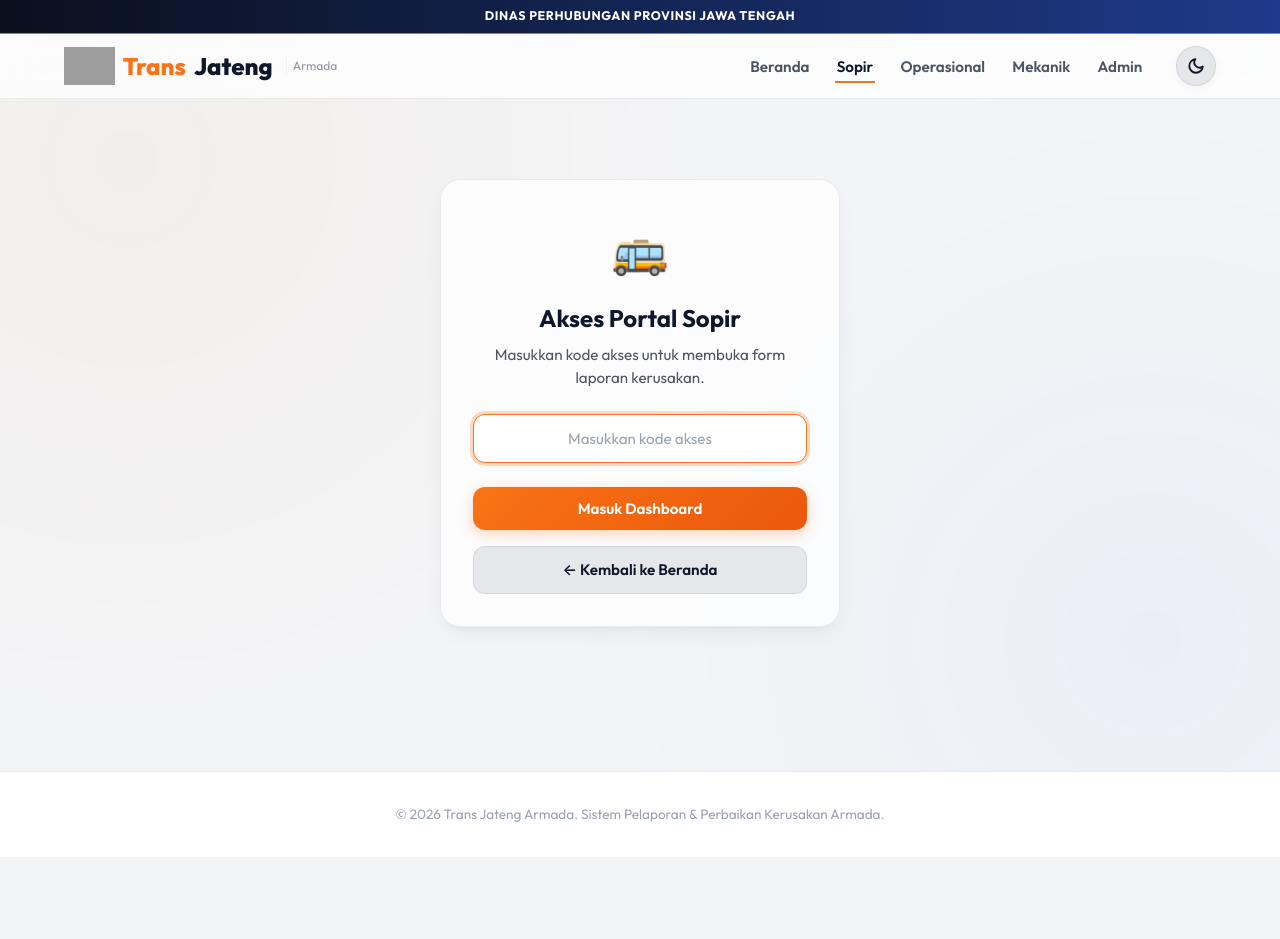
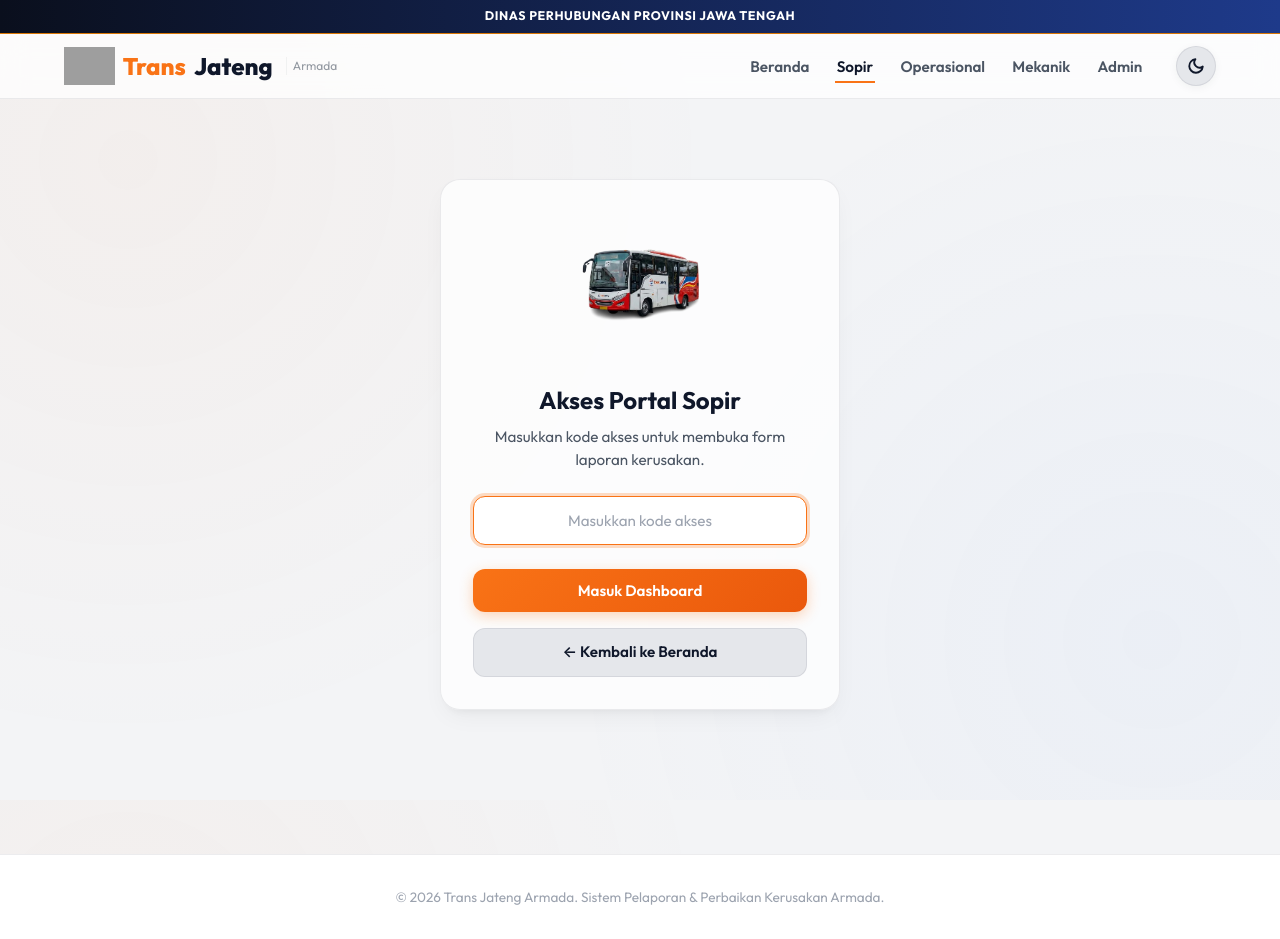
Before and after one commit to Alialkhozini/TRANS-JATENG-Armada, a Nuxt app: page /sopir in a window 1280 px wide. Before the commit the page ends 857 px from the top, so only its background shows below. Built offline with nearby package versions, Linux system fonts and the light colour scheme; grey boxes are pictures that could not be loaded.

Commit message:
feat: add driver report portal with PIN authentication and image compression support

```diff
--- a/app/pages/sopir.vue
+++ b/app/pages/sopir.vue
@@ -2,7 +2,9 @@
   <div class="container fade-in-up">
     <!-- Auth Screen -->
     <div v-if="!isAuthenticated" class="card max-w-sm mx-auto my-12 text-center">
-      <div class="lock-icon">🚌</div>
+      <div class="portal-logo-wrapper">
+        <img src="/bus-portal.png" alt="Bus Trans Jateng" class="portal-logo-img" />
+      </div>
       <h2 class="auth-title">Akses Portal Sopir</h2>
       <p class="auth-desc">Masukkan kode akses untuk membuka form laporan kerusakan.</p>
 
@@ -390,9 +392,17 @@ const handleSubmit = async () => {
   cursor: not-allowed;
   opacity: 0.8;
 }
-.lock-icon {
-  font-size: 3rem;
-  margin-bottom: 1rem;
+.portal-logo-wrapper {
+  margin-bottom: 1.5rem;
+  display: flex;
+  justify-content: center;
+  align-items: center;
+}
+.portal-logo-img {
+  width: 100%;
+  max-width: 220px;
+  height: auto;
+  object-fit: contain;
 }
 .my-12 {
   margin-top: 3rem;
```
Also changed, not shown: public/bus-portal.png (added).
